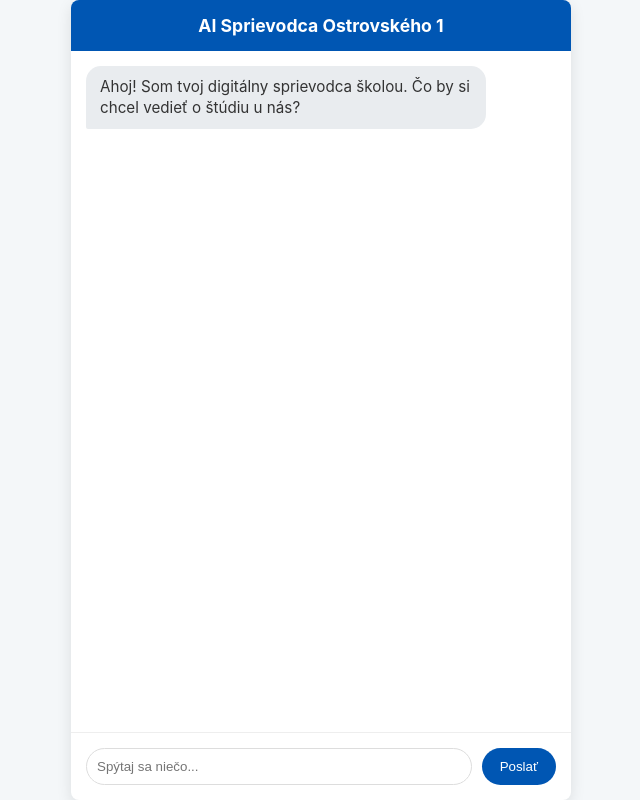
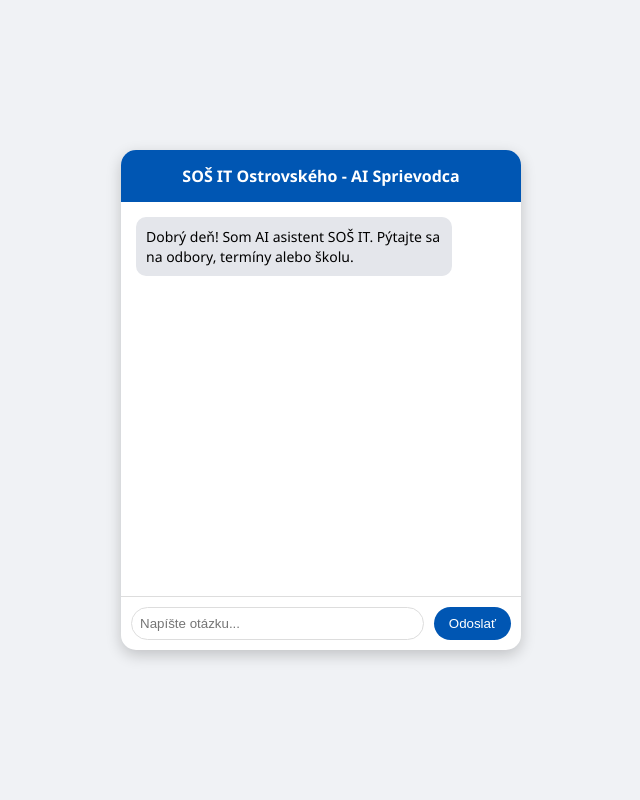
Before and after one commit to davidkogy-maker/sos-it-chat-bot, a Flask app: page / in a window 1280 px wide. Shown: the whole page, without its empty margins (319-959 px from the left). Run offline with Flask 3, Linux system fonts and the light colour scheme.

Commit message:
Update title and restructure chat interface

```diff
--- a/templates/index.html
+++ b/templates/index.html
@@ -3,74 +3,73 @@
 <head>
     <meta charset="UTF-8">
     <meta name="viewport" content="width=device-width, initial-scale=1.0">
-    <title>AI Sprievodca | SOŠ IT Ostrovského</title>
+    <title>AI Asistent SOŠ IT</title>
     <style>
-        * { box-sizing: border-box; }
-        body { font-family: 'Inter', -apple-system, sans-serif; margin: 0; background-color: #f4f7f9; display: flex; justify-content: center; align-items: center; height: 100vh; }
-        #chat-window { width: 100%; height: 100%; max-width: 500px; background: white; display: flex; flex-direction: column; box-shadow: 0 5px 15px rgba(0,0,0,0.1); border-radius: 8px; overflow: hidden; }
-        #header { background: #0056b3; color: white; padding: 15px; text-align: center; font-weight: bold; font-size: 1.1em; }
-        #messages { flex: 1; padding: 15px; overflow-y: auto; display: flex; flex-direction: column; gap: 12px; }
-        .msg { padding: 10px 14px; border-radius: 15px; max-width: 85%; line-height: 1.4; font-size: 0.95em; }
-        .user { align-self: flex-end; background: #0056b3; color: white; border-bottom-right-radius: 2px; }
-        .bot { align-self: flex-start; background: #e9ecef; color: #333; border-bottom-left-radius: 2px; }
-        #input-area { padding: 15px; border-top: 1px solid #eee; display: flex; gap: 10px; }
-        input { flex: 1; padding: 10px; border: 1px solid #ddd; border-radius: 20px; outline: none; }
-        button { background: #0056b3; color: white; border: none; padding: 8px 18px; border-radius: 20px; cursor: pointer; transition: 0.2s; }
-        button:hover { background: #004494; }
-        .loading { font-style: italic; color: #888; font-size: 0.8em; }
+        body { font-family: 'Segoe UI', Tahoma, Geneva, Verdana, sans-serif; background: #f0f2f5; display: flex; justify-content: center; align-items: center; height: 100vh; margin: 0; }
+        #chat-container { width: 400px; height: 500px; background: white; border-radius: 15px; box-shadow: 0 5px 15px rgba(0,0,0,0.2); display: flex; flex-direction: column; overflow: hidden; }
+        #header { background: #0056b3; color: white; padding: 15px; text-align: center; font-weight: bold; }
+        #messages { flex: 1; padding: 15px; overflow-y: auto; display: flex; flex-direction: column; gap: 10px; }
+        .message { padding: 10px; border-radius: 10px; max-width: 80%; font-size: 14px; line-height: 1.4; }
+        .user { align-self: flex-end; background: #0056b3; color: white; }
+        .bot { align-self: flex-start; background: #e4e6eb; color: black; }
+        #input-area { padding: 10px; display: flex; border-top: 1px solid #ddd; }
+        #user-input { flex: 1; padding: 8px; border: 1px solid #ddd; border-radius: 20px; outline: none; }
+        #send-btn { margin-left: 10px; background: #0056b3; color: white; border: none; padding: 8px 15px; border-radius: 20px; cursor: pointer; }
     </style>
 </head>
 <body>
-
-<div id="chat-window">
-    <div id="header">AI Sprievodca Ostrovského 1</div>
-    <div id="messages">
-        <div class="msg bot">Ahoj! Som tvoj digitálny sprievodca školou. Čo by si chcel vedieť o štúdiu u nás?</div>
-    </div>
+    <div id="chat-container">
+        <div id="header">SOŠ IT Ostrovského - AI Sprievodca</div>
+        <div id="messages"></div>
         <div id="input-area">
-        <input type="text" id="user-input" placeholder="Spýtaj sa niečo..." onkeypress="if(event.key==='Enter') sendMessage()">
-        <button onclick="sendMessage()">Poslať</button>
+            <input type="text" id="user-input" placeholder="Napíšte otázku...">
+            <button id="send-btn">Odoslať</button>
         </div>
     </div>
 
     <script>
+        const messagesDiv = document.getElementById('messages');
+        const userInput = document.getElementById('user-input');
+        const sendBtn = document.getElementById('send-btn');
+
+        function addMessage(text, sender) {
+            const div = document.createElement('div');
+            div.className = `message ${sender}`;
+            div.innerText = text;
+            messagesDiv.appendChild(div);
+            messagesDiv.scrollTop = messagesDiv.scrollHeight;
+        }
+
         async function sendMessage() {
-        const input = document.getElementById('user-input');
-        const text = input.value.trim();
+            const text = userInput.value.trim();
             if (!text) return;
 
-        appendMessage(text, 'user');
-        input.value = '';
-
-        const loadingDiv = document.createElement('div');
-        loadingDiv.className = 'msg bot loading';
-        loadingDiv.innerText = 'AI premýšľa...';
-        loadingDiv.id = 'temp-loading';
-        document.getElementById('messages').appendChild(loadingDiv);
+            addMessage(text, 'user');
+            userInput.value = '';
 
             try {
+                // Relatívna cesta /chat zabezpečí funkčnosť na Renderi
                 const response = await fetch('/chat', {
                     method: 'POST',
                     headers: { 'Content-Type': 'application/json' },
                     body: JSON.stringify({ message: text })
                 });
+
                 const data = await response.json();
-            document.getElementById('temp-loading').remove();
-            appendMessage(data.response, 'bot');
+                if (data.response) {
+                    addMessage(data.response, 'bot');
+                } else {
+                    addMessage('Prepáč, nastala chyba.', 'bot');
+                }
             } catch (error) {
-            document.getElementById('temp-loading').remove();
-            appendMessage("Prepáč, nastala chyba pri spojení so serverom.", 'bot');
+                addMessage('Chyba spojenia so serverom.', 'bot');
             }
         }
 
-    function appendMessage(text, side) {
-        const container = document.getElementById('messages');
-        const div = document.createElement('div');
-        div.className = `msg ${side}`;
-        div.innerText = text;
-        container.appendChild(div);
-        container.scrollTop = container.scrollHeight;
-    }
+        sendBtn.addEventListener('click', sendMessage);
+        userInput.addEventListener('keypress', (e) => { if (e.key === 'Enter') sendMessage(); });
+
+        addMessage("Dobrý deň! Som AI asistent SOŠ IT. Pýtajte sa na odbory, termíny alebo školu.", 'bot');
     </script>
 </body>
 </html>
```
Lines whose indentation alone changed are shown as unchanged.
